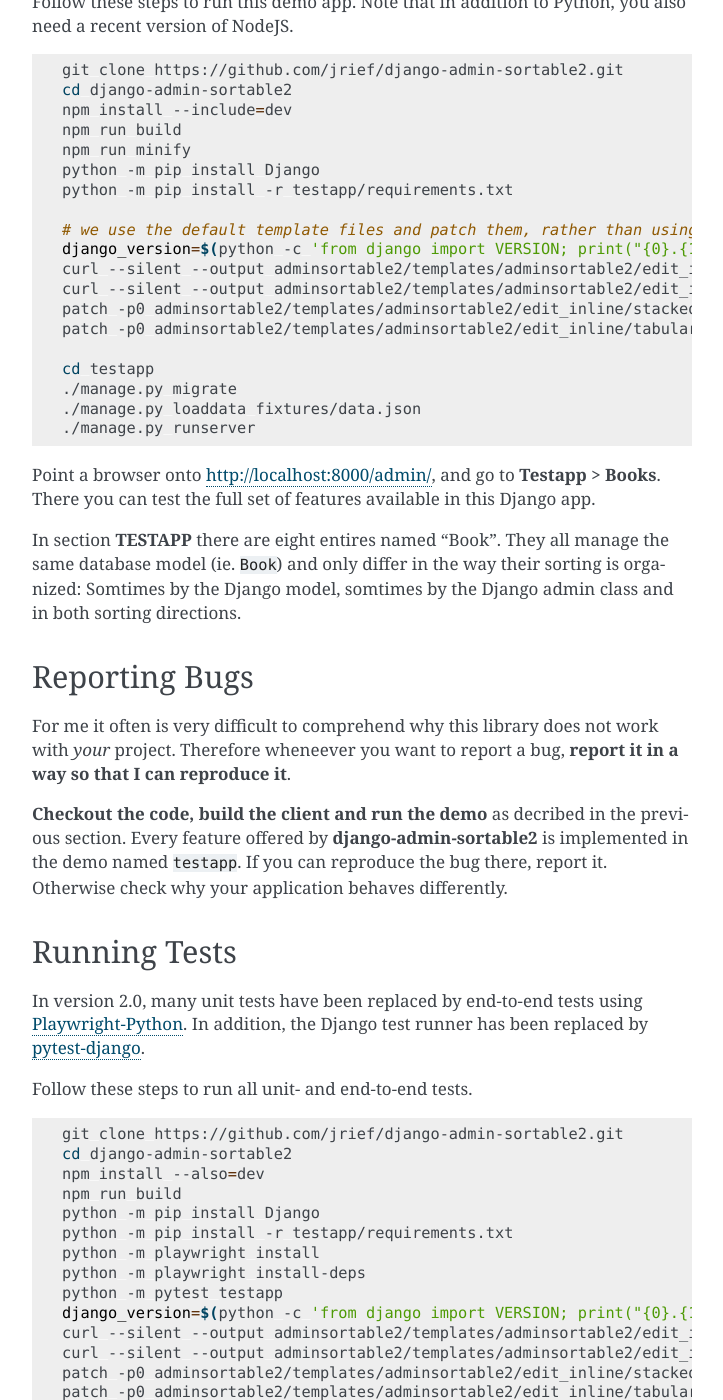
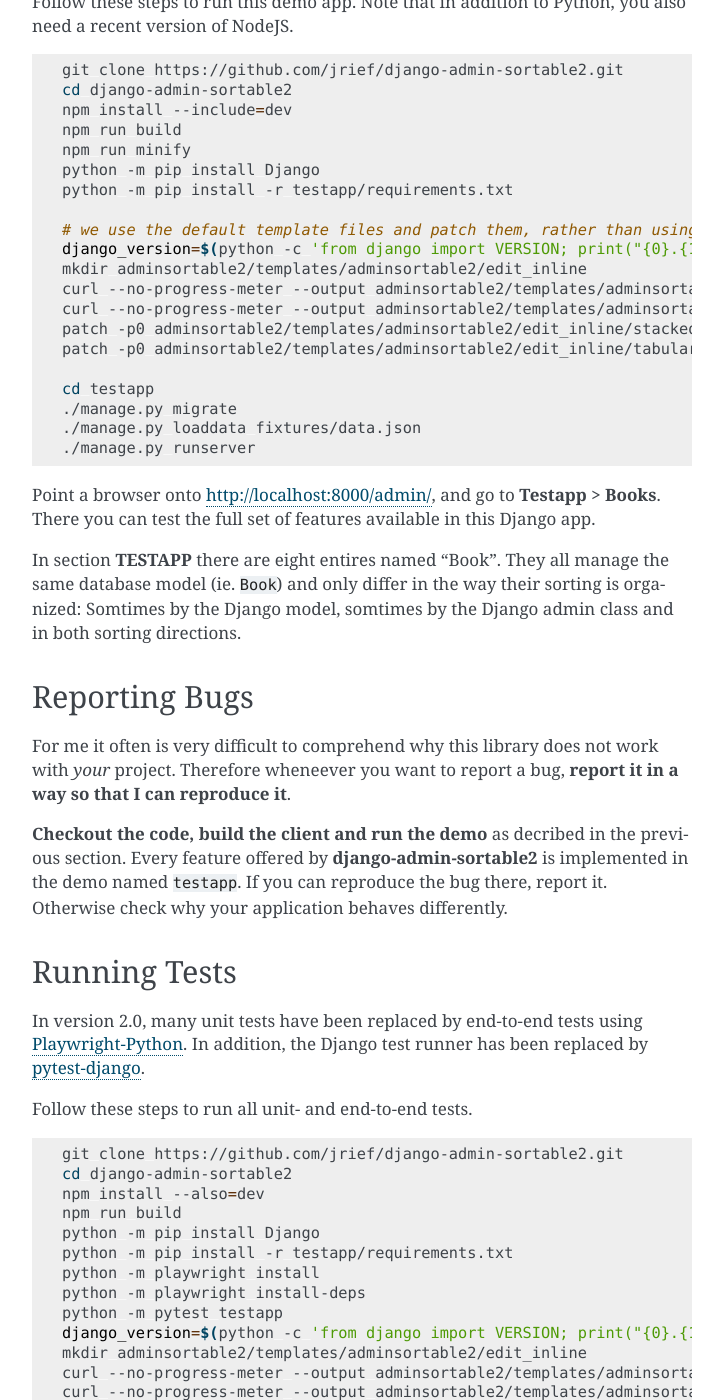
Before and after one commit to jrief/django-admin-sortable2, a Sphinx documentation site: the page built from docs/source/contributing.rst, in a window 1280 px wide and 1400 px high, scrolled down 914 px. Shown: the whole window, without its empty margins (388-1111 px from the left). Built offline with Sphinx 7.4.7, drawn with Linux system fonts in a browser that asks for light colours.

Commit message:
Docs: create directory "adminsortable2/templates/adminsortable2/edit_inline".

```diff
--- a/docs/source/contributing.rst
+++ b/docs/source/contributing.rst
@@ -61,8 +61,9 @@
 
 	# we use the default template files and patch them, rather than using our own modified one
 	django_version=$(python -c 'from django import VERSION; print("{0}.{1}".format(*VERSION))')
-	curl --silent --output adminsortable2/templates/adminsortable2/edit_inline/stacked-django-$django_version.html https://raw.githubusercontent.com/django/django/stable/$django_version.x/django/contrib/admin/templates/admin/edit_inline/stacked.html
-	curl --silent --output adminsortable2/templates/adminsortable2/edit_inline/tabular-django-$django_version.html https://raw.githubusercontent.com/django/django/stable/$django_version.x/django/contrib/admin/templates/admin/edit_inline/tabular.html
+	mkdir adminsortable2/templates/adminsortable2/edit_inline
+	curl --no-progress-meter --output adminsortable2/templates/adminsortable2/edit_inline/stacked-django-$django_version.html https://raw.githubusercontent.com/django/django/stable/$django_version.x/django/contrib/admin/templates/admin/edit_inline/stacked.html
+	curl --no-progress-meter --output adminsortable2/templates/adminsortable2/edit_inline/tabular-django-$django_version.html https://raw.githubusercontent.com/django/django/stable/$django_version.x/django/contrib/admin/templates/admin/edit_inline/tabular.html
 	patch -p0 adminsortable2/templates/adminsortable2/edit_inline/stacked-django-$django_version.html patches/stacked-django-4.0.patch
 	patch -p0 adminsortable2/templates/adminsortable2/edit_inline/tabular-django-$django_version.html patches/tabular-django-4.0.patch
 
@@ -111,8 +112,9 @@
 	python -m playwright install-deps
 	python -m pytest testapp
 	django_version=$(python -c 'from django import VERSION; print("{0}.{1}".format(*VERSION))')
-	curl --silent --output adminsortable2/templates/adminsortable2/edit_inline/stacked-django-$django_version.html https://raw.githubusercontent.com/django/django/stable/$django_version.x/django/contrib/admin/templates/admin/edit_inline/stacked.html
-	curl --silent --output adminsortable2/templates/adminsortable2/edit_inline/tabular-django-$django_version.html https://raw.githubusercontent.com/django/django/stable/$django_version.x/django/contrib/admin/templates/admin/edit_inline/tabular.html
+	mkdir adminsortable2/templates/adminsortable2/edit_inline
+	curl --no-progress-meter --output adminsortable2/templates/adminsortable2/edit_inline/stacked-django-$django_version.html https://raw.githubusercontent.com/django/django/stable/$django_version.x/django/contrib/admin/templates/admin/edit_inline/stacked.html
+	curl --no-progress-meter --output adminsortable2/templates/adminsortable2/edit_inline/tabular-django-$django_version.html https://raw.githubusercontent.com/django/django/stable/$django_version.x/django/contrib/admin/templates/admin/edit_inline/tabular.html
 	patch -p0 adminsortable2/templates/adminsortable2/edit_inline/stacked-django-$django_version.html patches/stacked-django-4.0.patch
 	patch -p0 adminsortable2/templates/adminsortable2/edit_inline/tabular-django-$django_version.html patches/tabular-django-4.0.patch
 
```
